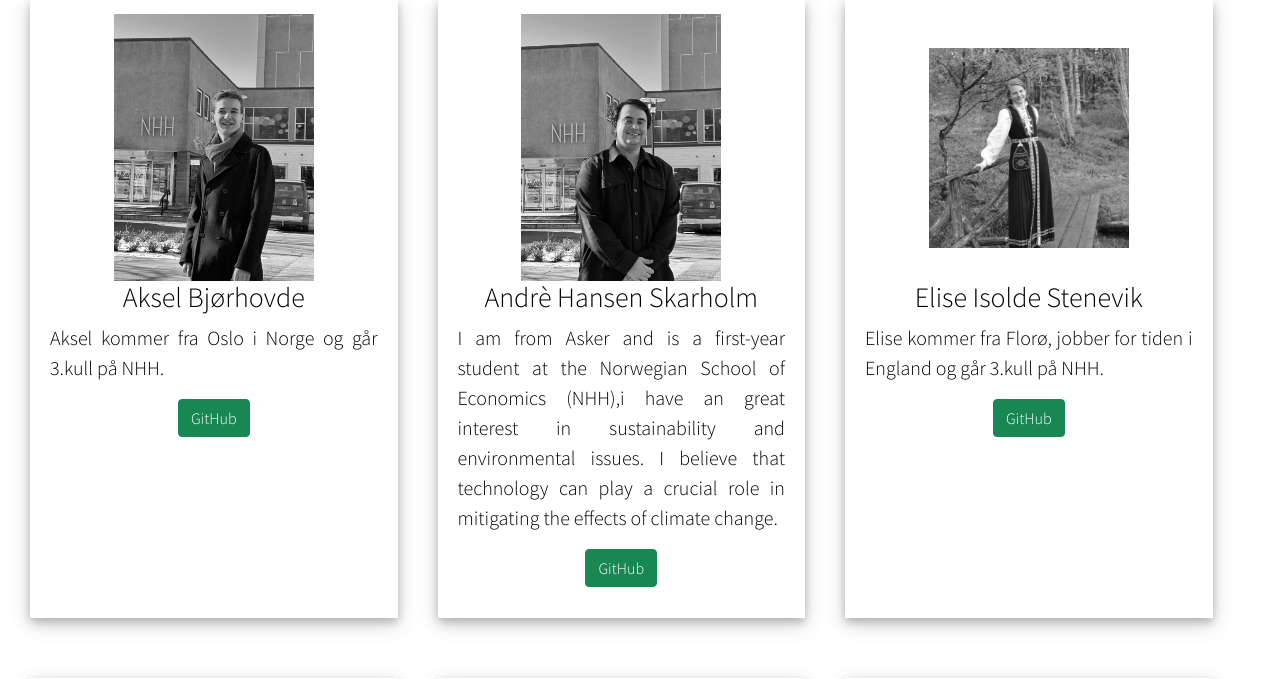
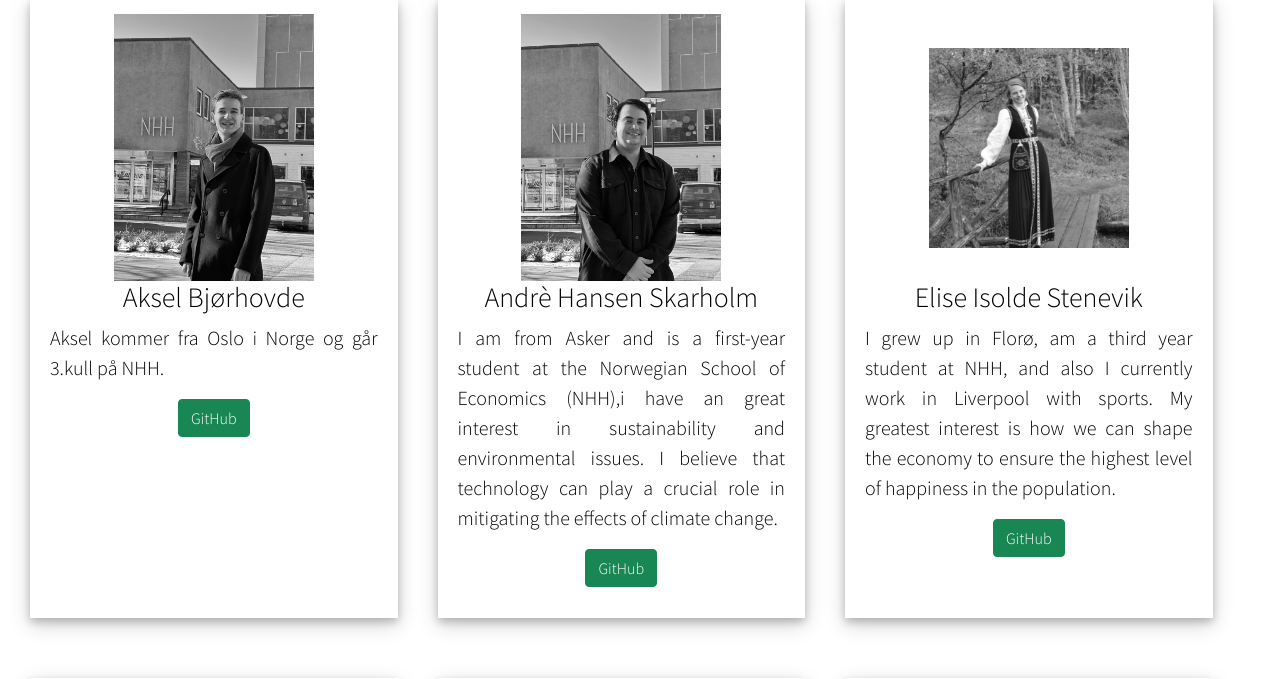
Before and after one commit to s222207/FOR19_NHH_GRP2, a Flask app: template carbon_app/templates/home.html in a window 1280 px wide. Shown: the part 917-1596 px from the top of the page. Run offline with Flask 2, Linux system fonts and the light colour scheme; the template is opened without the code that fills it, so the values that code supplies are empty; some libraries are stand-ins or nearby versions.

Commit message:
Update home.html

```diff
--- a/carbon_app/templates/home.html
+++ b/carbon_app/templates/home.html
@@ -68,7 +68,7 @@
                 <img class="img_developer" src="static/images/Elise.jpg" style="width:200px; height:266.66px;" alt="Bilde av Elise Isolde Stenevik">
                 <h3>Elise Isolde Stenevik</h3>
                 <p>
-                   Elise kommer fra Florø, jobber for tiden i England og går 3.kull på NHH. <br>
+                   I grew up in Florø, am a third year student at NHH, and also I currently work in Liverpool with sports. My greatest interest is how we can shape the economy to ensure the highest level of happiness in the population. <br>
                    <div style="display: flex; justify-content: center; align-items: center;">
                     <a type="button" class="btn btn-success" href="https://github.com/elisestenevik">GitHub</a>
                 </div>
```
